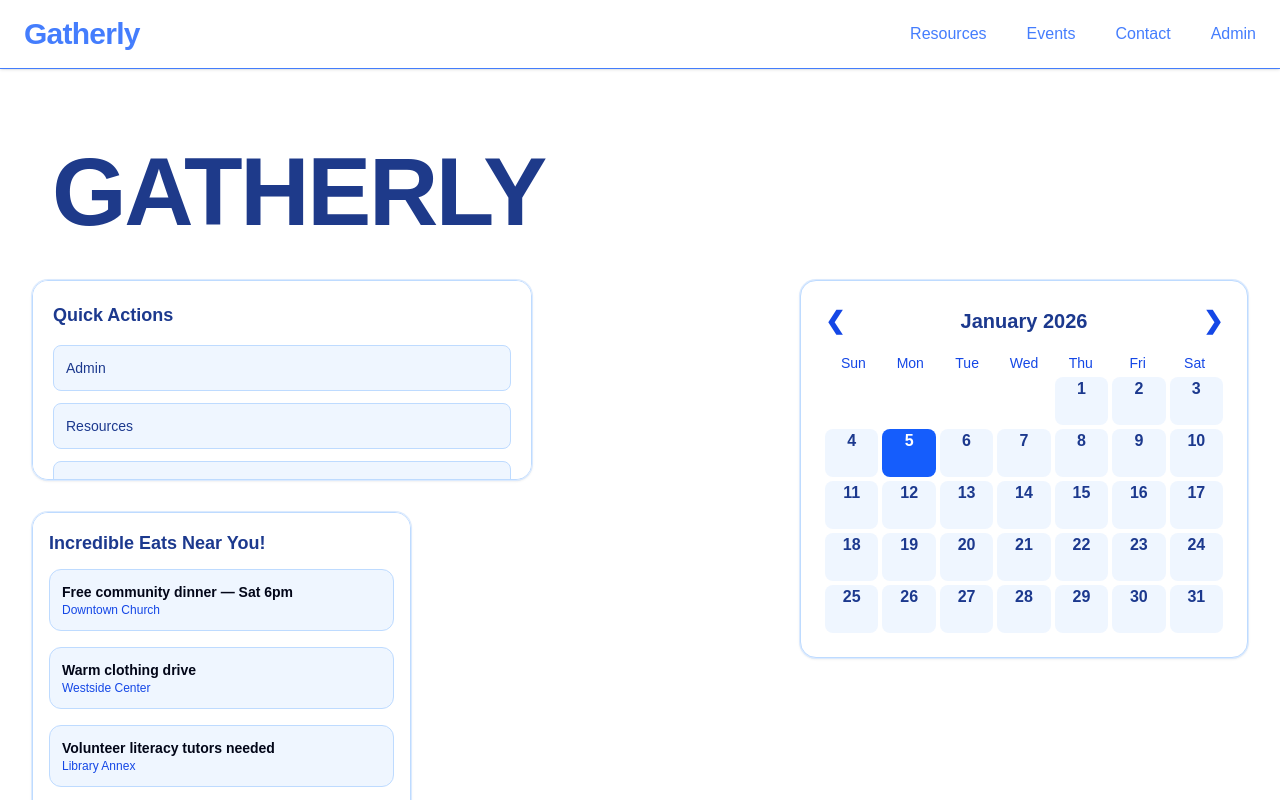
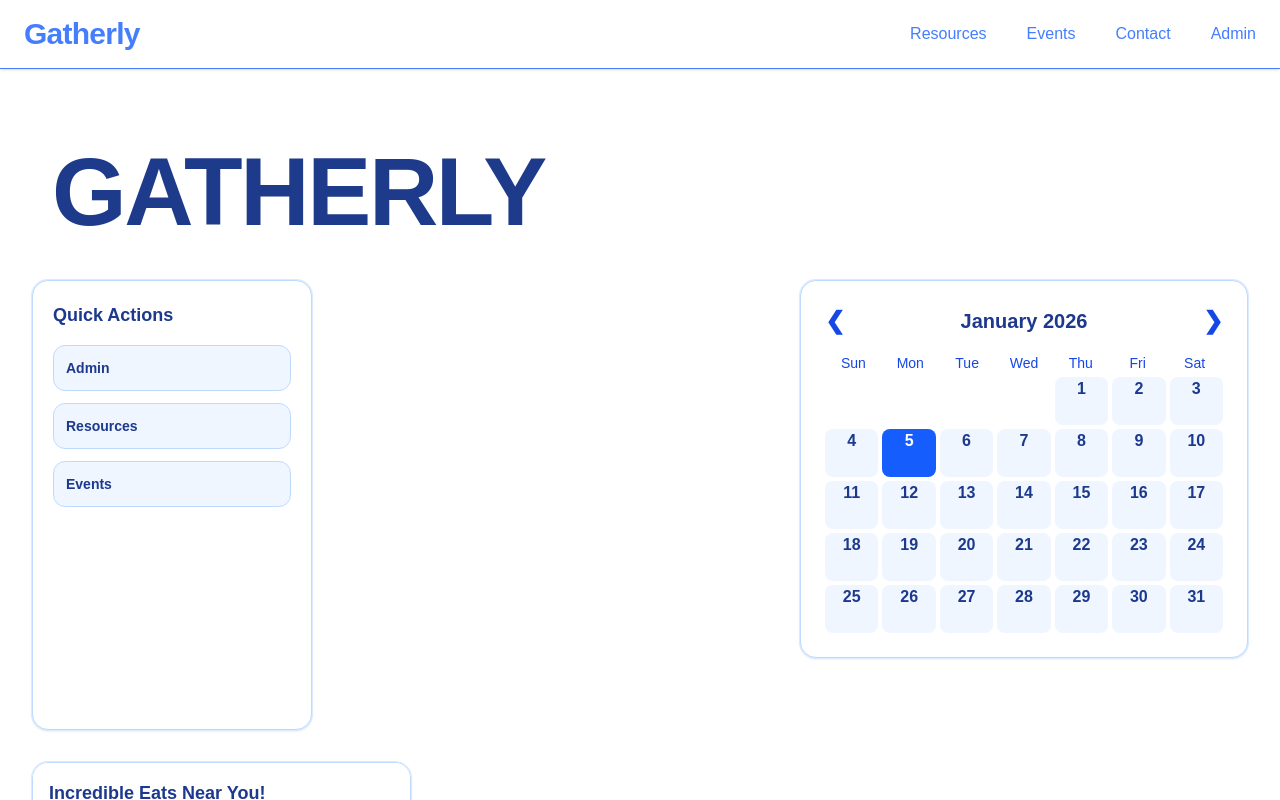
Before and after one commit to TSA-Group/tsa_group_starter, a Next.js app: page / in a window 1280 px wide. Shown: the top 800 px of the page. Built offline with nearby package versions, Linux system fonts and the light colour scheme.

Commit message:
Update QuickActions.tsx

```diff
--- a/app/QuickActions.tsx
+++ b/app/QuickActions.tsx
@@ -1,18 +1,12 @@
 "use client";
 
-import React from "react";
 import { motion, Variants } from "framer-motion";
 import Link from "next/link";
 
-// Animation variant for pop effect
+// Animation variant for Quick Actions
 const cardPop: Variants = {
   hidden: { opacity: 0, y: 10, scale: 0.98 },
-  show: {
-    opacity: 1,
-    y: 0,
-    scale: 1,
-    transition: { duration: 0.55, ease: "easeOut" },
-  },
+  show: { opacity: 1, y: 0, scale: 1, transition: { duration: 0.55, ease: "easeOut" } },
 };
 
 export function QuickActions() {
@@ -28,7 +22,7 @@ export function QuickActions() {
       variants={cardPop}
       initial="hidden"
       animate="show"
-      className="h-[200px] w-full lg:w-[500px] p-5 bg-white rounded-2xl border border-blue-200 ring-1 ring-blue-100 shadow-sm overflow-y-auto"
+      className="h-[450px] w-full sm:w-[280px] p-5 bg-white rounded-2xl border border-blue-200 ring-1 ring-blue-100 shadow-sm overflow-y-auto"
     >
       <h3 className="text-lg font-semibold mb-4 text-blue-900">Quick Actions</h3>
       <ul className="space-y-3">
@@ -36,7 +30,7 @@ export function QuickActions() {
           <li key={i}>
             <Link
               href={action.href}
-              className="block bg-blue-50 border border-blue-200 rounded-lg p-3 text-sm font-medium text-blue-900 hover:bg-blue-100 transition"
+              className="block bg-blue-50 border border-blue-200 rounded-xl p-3 text-sm font-semibold text-blue-900 hover:bg-blue-100 transition"
             >
               {action.label}
             </Link>
```
